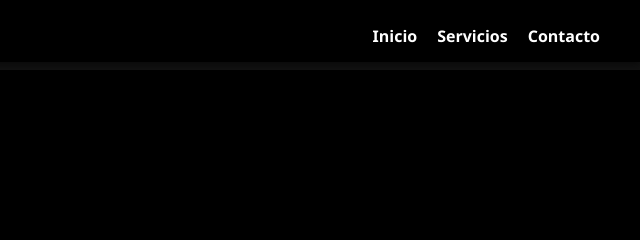
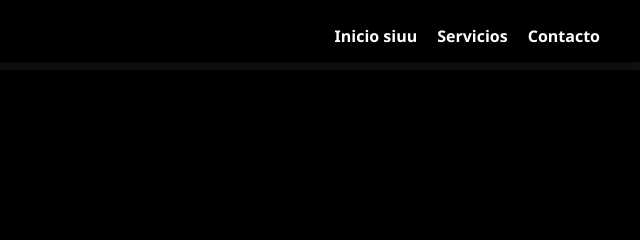
Before and after one commit to EdenHazardDev/CRM-EFRA, a plain HTML site: page frontend/index.html in a window 1280 px wide. Shown: the top 240 px of the page, 640-1280 px from the left. Drawn offline with Linux system fonts and the light colour scheme.

Commit message:
nuevo cambio

```diff
--- a/frontend/index.html
+++ b/frontend/index.html
@@ -14,7 +14,7 @@
     <div class="container">
       <h1 class="logo">⚽ Fútbol Conexión siuuuuu</h1>
       <ul class="nav-links">
-        <li><a href="#hero">Inicio</a></li>
+        <li><a href="#hero">Inicio siuu</a></li>
         <li><a href="#features">Servicios</a></li>
         <li><a href="#contacto">Contacto</a></li>
       </ul>
```
